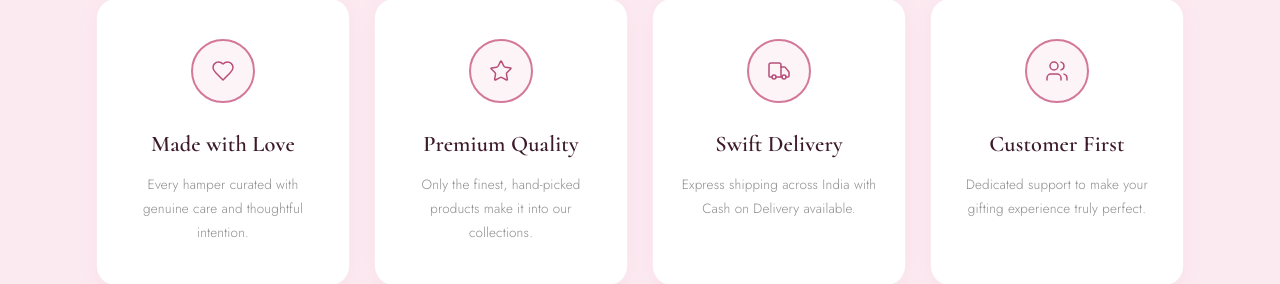
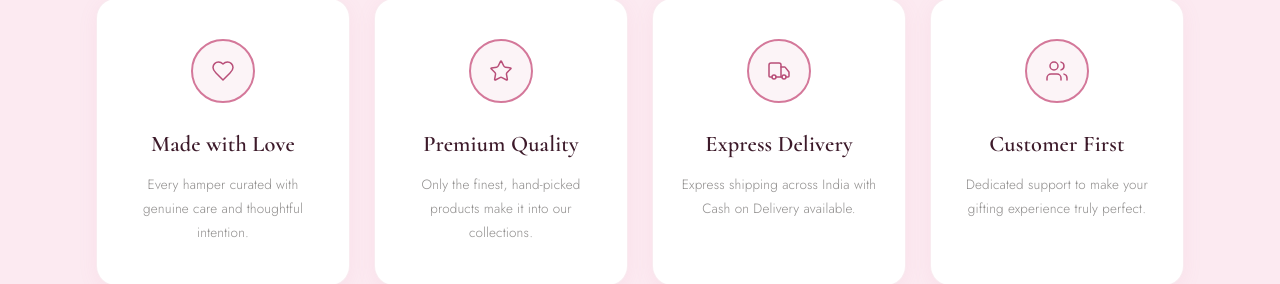
Before and after one commit to Hampious/Hampious, a React (Create React App) app in the folder frontend/: page /about in a window 1280 px wide. Shown: the part 1796-2080 px from the top of the page. Built offline with nearby package versions, Linux system fonts and the light colour scheme; no server answers.

Commit message:
fix: change Swift Delivery to Express Delivery on About page
Co-Authored-By: Claude Sonnet 4.6 <noreply@anthropic.com>

```diff
--- a/frontend/src/pages/AboutUs.js
+++ b/frontend/src/pages/AboutUs.js
@@ -20,7 +20,7 @@ const stagger = {
 const values = [
   { Icon: Heart,    title: 'Made with Love',    desc: 'Every hamper curated with genuine care and thoughtful intention.' },
   { Icon: Star,     title: 'Premium Quality',   desc: 'Only the finest, hand-picked products make it into our collections.' },
-  { Icon: Truck,    title: 'Swift Delivery',    desc: 'Express shipping across India with Cash on Delivery available.' },
+  { Icon: Truck,    title: 'Express Delivery',  desc: 'Express shipping across India with Cash on Delivery available.' },
   { Icon: Users,    title: 'Customer First',    desc: 'Dedicated support to make your gifting experience truly perfect.' },
 ];
 
```
